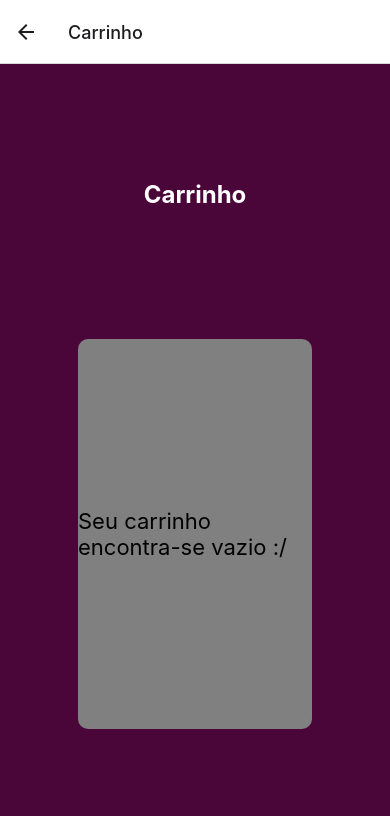
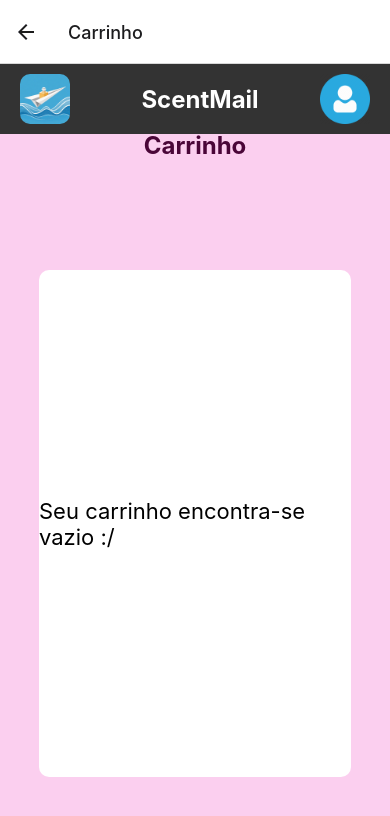
Before and after one commit to Kenzo797/AV2-Lab7, a React Native app: screen /Carrinho in a window 390 px wide. Shown: the top 816 px of the page. Built offline with nearby package versions, Linux system fonts and the light colour scheme.

Commit message:
quarto commit

```diff
--- a/src/screens/CarrinhoScreen.tsx
+++ b/src/screens/CarrinhoScreen.tsx
@@ -1,5 +1,5 @@
 import React from 'react';
-import { StyleSheet, Text, View, Button } from 'react-native';
+import { StyleSheet, Text, View, Button, Image, TouchableOpacity } from 'react-native';
 import { useNavigation } from '@react-navigation/native';
 
 const CarrinhoScreen: React.FC = () => {
@@ -10,8 +10,26 @@ const CarrinhoScreen: React.FC = () => {
     navigation.navigate('Carrinho', { productId });
   };
 
+  const handleProfilePress = () => {
+    navigation.navigate('PerfilUsuario'); // Navegue para a tela de perfil de usuário
+  };
+
+
   return (
     <View style={styles.container}>
+      <View style={styles.header}>
+        <Image source={require('../images/perfil4.jpg')} style={styles.logo} />
+        <Text style={styles.headerTitle}>ScentMail</Text>
+
+
+        <TouchableOpacity onPress={handleProfilePress}>
+          <Image source={require('../images/paineg.png')} style={styles.profileImage} />
+        </TouchableOpacity>
+
+      </View>
+
+
+
         <Text style={styles.title}>Carrinho</Text>
       <View style={styles.alertContainter}>
         <Text style={styles.alertText}>Seu carrinho encontra-se vazio :/</Text>
@@ -26,20 +44,20 @@ const styles = StyleSheet.create({
     flex: 1,
     justifyContent: 'center',
     alignItems: 'center',
-    backgroundColor: '#4a0638',
+    backgroundColor: '#fbcfef',    ////fbcfef
   },
   title: {
     fontSize: 24,
     fontWeight: 'bold',
-    marginBottom: 130,
-    color: 'white',
+    marginBottom: 110,
+    color: '#4a0638',
   },
   alertContainter:{
     justifyContent: 'center',
     alignItems: 'center',
-    height: '50%',
-    width: '60%',
-    backgroundColor: 'grey',
+    height: '65%',
+    width: '80%',
+    backgroundColor: 'white',
     borderRadius: 10,
   },
   alertText:{
@@ -47,6 +65,38 @@ const styles = StyleSheet.create({
 
   },
 
+  header: {
+    width: '100%',
+    flexDirection: 'row',
+    justifyContent: 'space-between',
+    alignItems: 'center',
+    backgroundColor: '#333333',
+    paddingVertical: 10,
+    paddingHorizontal: 20,
+    position: 'absolute',
+    top: 0,
+  },
+
+  headerTitle: {
+    fontSize: 24,
+    fontWeight: 'bold',
+    color: 'white',
+  },
+
+  logo: {
+    width: 50,
+    height: 50,
+    marginRight: 10,
+    borderRadius: 10,
+  },
+
+  profileImage: {
+    width: 50,
+    height: 50,
+    // marginLeft: 90,
+  },
+
+
 });
 
 export default CarrinhoScreen;
--- a/src/screens/DetalhesPerfumeScreen.tsx
+++ b/src/screens/DetalhesPerfumeScreen.tsx
@@ -13,6 +13,9 @@ const DetalhesPerfumeScreen: React.FC = () => {
     { id: 1, nome: 'Juliette Has A Gun', marca: 'JULIETTE HAS A GUN', preco: 670, image: require('../images/juliethasaguyn.jpg'), descricao: 'Juliette has a gun perfume is a captivating blend of elegance and sensuality.'  },
     { id: 2, nome: 'Bentley For Men Azure', marca: 'Bentley', preco: 470, image: require('../images/bentleyperfume.jpg'), descricao: 'Bentley For Men Azure is a sophisticated and invigorating fragrance that exudes elegance and charm.'  },
     { id: 3, nome: 'Ferrari Scuderia Red', marca: 'Ferrari', preco: 220, image: require('../images/ferrari.png'), descricao: 'Ferrari Red Perfume is like the myth of Ferrari in Italy. Its color became famous all over the world. A unique and unmatched red.'  },
+    { id: 4, nome: 'Ducati 1926', marca: '', preco: 320, image: require('../images/ducati.jpg'), descricao: ''  },
+    { id: 5, nome: 'Bentley intense', marca: '', preco: 580, image: require('../images/bentleyperfume2.jpg'), descricao: ''  },
+    { id: 6, nome: 'I Dont Know What', marca: '', preco: 1400, image: require('../images/idkw.jpg'), descricao: 'Elevate your everyday routine with the luxurious scent of I dont know what perfume'  },
   ];
 
   // Busca o produto com base no ID recebido
@@ -31,14 +34,32 @@ const DetalhesPerfumeScreen: React.FC = () => {
     navigation.navigate('Carrinho', { id: perfume.id});
   };
 
+  const handleProfilePress = () => {
+    navigation.navigate('PerfilUsuario');
+  };
+
+  const handleTitlePress = () => {
+    navigation.navigate('Home');
+  };
 
   // Exibe os detalhes do produto encontrado
   return (
     <View style={DetailStyles.container}>
       <View style={DetailStyles.header}>
         <Image source={require('../images/perfil4.jpg')} style={DetailStyles.logo} />
-        <Text style={DetailStyles.headerTitle}>ScentMail</Text>
+
+        <TouchableOpacity onPress={handleTitlePress}>
+          <Text style={DetailStyles.headerTitle}>ScentMail</Text>
+        </TouchableOpacity>
+
+        <TouchableOpacity onPress={handleProfilePress}>
+          <Image source={require('../images/paineg.png')} style={DetailStyles.profileImage} />
+        </TouchableOpacity>
+
       </View>
+
+
+
       {/* <Text style={styles.title}>Detalhes do Produto</Text> */}
       <View style={DetailStyles.titleContainer}>
         <Text style={DetailStyles.title}>{perfumeDetalhado.nome}</Text>
@@ -54,7 +75,7 @@ const DetalhesPerfumeScreen: React.FC = () => {
         <View style={DetailStyles.infoPrice}>
           <Text style={DetailStyles.priceText}>R$ {perfumeDetalhado.preco}</Text>
           <TouchableOpacity onPress={() => handleAdicionarCarrinho(perfumeDetalhado)} style={DetailStyles.button}>
-            <Text>Adicionar ao Carrinho</Text>
+            <Text style={DetailStyles.buttonText}>Adicionar ao Carrinho</Text>
           </TouchableOpacity>
         </View>
       </View>
--- a/src/screens/HomeScreen.tsx
+++ b/src/screens/HomeScreen.tsx
@@ -54,7 +54,7 @@ const HomeScreen: React.FC = () => {
       </View>
 
       <View style={HomeStyles.destaquesContainer}>
-        <Text style={HomeStyles.sectionTitle}>Destaques</Text>
+        <Text style={HomeStyles.sectionTitle}>Lançamentos</Text>
         <View style={HomeStyles.productContainer}>
           <TouchableOpacity style={HomeStyles.productItem}>
             <Text style={HomeStyles.productName}>Camisa Polo</Text>
--- a/src/screens/ListaPerfumesScreen.tsx
+++ b/src/screens/ListaPerfumesScreen.tsx
@@ -10,9 +10,13 @@ interface ListaPerfumesProps {
 
 const ListaPerfumesScreen: React.FC<ListaPerfumesProps> = ({ navigation }) => {
   const [perfumes, setPerfumes] = useState<Perfume[]>([
-    { id: 1, nome: 'Juliette Has Gun', marca: 'Juliette Has Gun', preco: 670, image: require('../images/juliethasaguyn.jpg'), descricao: 'Descrição do produto...'  },
-    { id: 2, nome: 'Bentley For Men Azure', marca: 'Bentley', preco: 470, image: require('../images/bentleyperfume.jpg'), descricao: 'Descrição do produto...'  },
-    { id: 3, nome: 'Ferrari Scuderia Red', marca: 'Ferrari', preco: 220, image: require('../images/ferrari.png'), descricao: 'Descrição do produto...'  },
+    { id: 1, nome: 'Juliette Has Gun', marca: '', preco: 670, image: require('../images/juliethasaguyn.jpg'), descricao: 'Descrição do produto...'  },
+    { id: 2, nome: 'Bentley For Men Azure', marca: '', preco: 470, image: require('../images/bentleyperfume.jpg'), descricao: 'Descrição do produto...'  },
+    { id: 3, nome: 'Ferrari Scuderia Red', marca: '', preco: 220, image: require('../images/ferrari.png'), descricao: 'Descrição do produto...'  },
+    { id: 4, nome: 'Ducati 1926', marca: '', preco: 320, image: require('../images/ducati.jpg'), descricao: 'Descrição do produto...'  },
+    { id: 5, nome: 'Bentley intense', marca: '', preco: 580, image: require('../images/bentleyperfume2.jpg'), descricao: 'Descrição do produto...'  },
+    { id: 6, nome: 'I Dont Know What', marca: '', preco: 1400, image: require('../images/idkw.jpg'), descricao: 'Descrição do produto...'  },
+
   ]);
 
   const handlePerfumePress = (perfume: Perfume) => {
@@ -20,15 +24,24 @@ const ListaPerfumesScreen: React.FC<ListaPerfumesProps> = ({ navigation }) => {
   };
 
   const handleProfilePress = () => {
-    navigation.navigate('PerfilUsuario'); // Navegue para a tela de perfil de usuário
+    navigation.navigate('PerfilUsuario');
   };
+
+  const handleTitlePress = () => {
+    navigation.navigate('Home');
+  };
+
+
                 //DAR UMA OLHADA PQ EU FIQUEI DEI UNS CNTRL Z SEM QUERER
   return (
 
     <View style={ListaPerfumeStyles.container}>
       <View style={ListaPerfumeStyles.header}>
         <Image source={require('../images/perfil4.jpg')} style={ListaPerfumeStyles.logo} />
-        <Text style={ListaPerfumeStyles.headerTitle}>ScentMail</Text>
+        <TouchableOpacity onPress={handleTitlePress}>
+          <Text style={ListaPerfumeStyles.headerTitle}>ScentMail</Text>
+
+        </TouchableOpacity>
 
 
         <TouchableOpacity onPress={handleProfilePress}>
@@ -38,10 +51,10 @@ const ListaPerfumesScreen: React.FC<ListaPerfumesProps> = ({ navigation }) => {
       </View>
 
 
-      <View style={ListaPerfumeStyles.header}>
+      {/* <View style={ListaPerfumeStyles.header}>
         <Image source={require('../images/perfil4.jpg')} style={ListaPerfumeStyles.logo} />
         <Text style={ListaPerfumeStyles.headerTitle}>ScentMail</Text>
-      </View>
+      </View> */}
       <View style={ListaPerfumeStyles.sup}>
         <Text style={ListaPerfumeStyles.title}>Perfumes</Text>
       </View>
--- a/src/screens/styles/DetailStyles.ts
+++ b/src/screens/styles/DetailStyles.ts
@@ -5,7 +5,7 @@ const DetailStyles = StyleSheet.create({
     header: {
       width: '100%',
       flexDirection: 'row',
-      justifyContent: 'center',
+      justifyContent: 'space-between',
       alignItems: 'center',
       backgroundColor: '#333333',
       paddingVertical: 10,
@@ -39,7 +39,13 @@ const DetailStyles = StyleSheet.create({
       fontSize: 24,
       fontWeight: 'bold',
       marginBottom: 40,
-      color: 'white',
+      color: 'black',
+    },
+
+    profileImage: {
+      width: 50,
+      height: 50,
+      // marginLeft: 90,
     },
 
     titleContainer: {
@@ -73,19 +79,23 @@ const DetailStyles = StyleSheet.create({
     },
     button: {
       marginLeft: 30,
-      backgroundColor: 'white',
+      backgroundColor: '#4a0638',
       paddingHorizontal: 20,
       paddingVertical: 10,
       borderRadius: 5,
     },
 
+    buttonText: {
+      color: 'white'
+    },
+
     priceText: {
-      color: 'white',
+      color: 'black',
       fontSize: 30,
     },
 
     detailText: {
-      color: 'white',
+      color: '#4a0638',
       fontSize: 20,
     },
 
--- a/src/screens/styles/HomeStyles.ts
+++ b/src/screens/styles/HomeStyles.ts
@@ -8,7 +8,7 @@ const HomeStyles = StyleSheet.create({
     },
     header: {
       flexDirection: 'row',
-      justifyContent: 'center',
+      justifyContent: 'space-between',
       alignItems: 'center',
       backgroundColor: '#333333',
       paddingVertical: 10,
@@ -42,7 +42,7 @@ const HomeStyles = StyleSheet.create({
       height: 50,
       marginRight: 10,
       borderRadius: 10,
-      marginLeft: 110,
+      // marginLeft: 110,
     },
     headerTitle: {
       fontSize: 24,
@@ -52,7 +52,7 @@ const HomeStyles = StyleSheet.create({
     profileImage: {
       width: 50,
       height: 50,
-      marginLeft: 90,
+      // marginLeft: 90,
     },
 
     destaquesContainer: {
@@ -65,7 +65,7 @@ const HomeStyles = StyleSheet.create({
       marginTop: 30,
     },
     sectionTitle: {
-      fontSize: 18,
+      fontSize: 24,
       fontWeight: 'bold',
       marginBottom: 30,
       color: 'black',
@@ -77,8 +77,8 @@ const HomeStyles = StyleSheet.create({
     },
     categoryItem: {
       alignItems: 'center',
-      width: '70%',
-      height: 250,
+      width: '75%',
+      height: '27%',
       paddingVertical: 10,
       paddingHorizontal: 20,
       borderRadius: 5,
--- a/src/screens/styles/ListaPerfumesStyles.ts
+++ b/src/screens/styles/ListaPerfumesStyles.ts
@@ -5,12 +5,12 @@ const ListaPerfumeStyles = StyleSheet.create({
     header: {
       width: '100%',
       flexDirection: 'row',
-      justifyContent: 'center',
+      justifyContent: 'space-between',
       alignItems: 'center',
       backgroundColor: '#333333',
       paddingVertical: 10,
       paddingHorizontal: 20,
-      position: 'absolute',
+      // position: 'absolute',
       top: 0,
     },
 
@@ -30,12 +30,12 @@ const ListaPerfumeStyles = StyleSheet.create({
     profileImage: {
       width: 50,
       height: 50,
-      marginLeft: 90,
+      // marginLeft: 90,
     },
 
     sup: {
-      marginTop: 100,
-      marginBottom: 20,
+      marginTop: 70,
+      marginBottom: 30,
     },
 
     container: {
@@ -50,7 +50,7 @@ const ListaPerfumeStyles = StyleSheet.create({
       fontSize: 24,
       fontWeight: 'bold',
       marginBottom: 20,
-      color: 'white',
+      color: 'black',
     },
     list: {
       paddingBottom: 20,
```
Also changed, not shown: src/images/bentleyperfume2.jpg (added), src/images/ducati.jpg (added).
